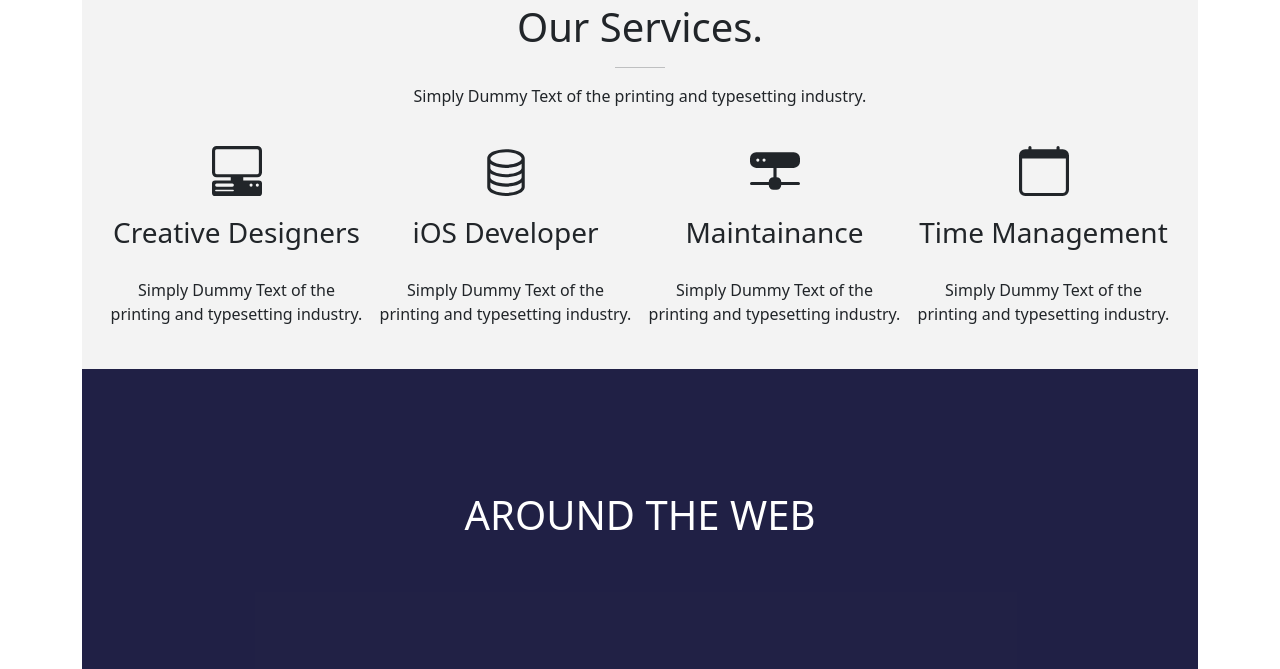
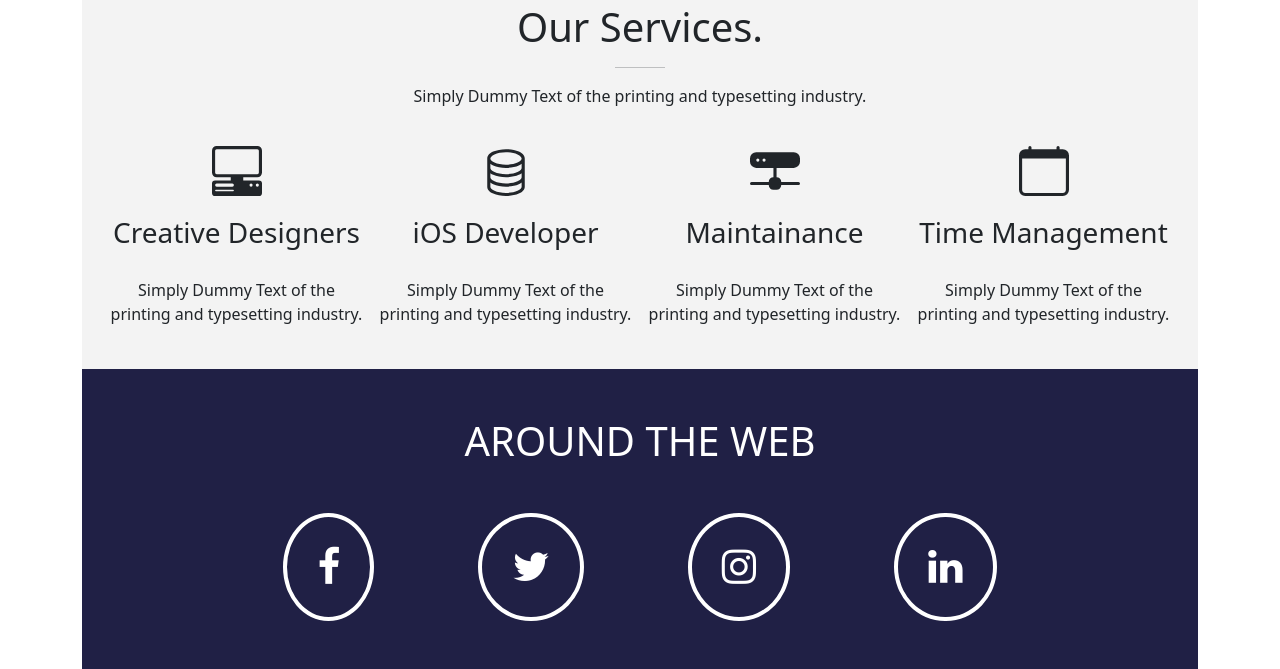
Before and after one commit to Sharanya-auc/My-Portfolio, a plain HTML site: page portfolio.html in a window 1280 px wide. Shown: the part 2711-3380 px from the top of the page. Drawn offline with nearby package versions, Linux system fonts and the light colour scheme.

Commit message:
I've added footer icons

```diff
--- a/portfolio.html
+++ b/portfolio.html
@@ -273,7 +273,11 @@
         </div>
         <div class="footer">
             <h1 style="color: white;">AROUND THE WEB</h1>
-
+            <div class="icons">
+                <a href="#" class="fa fa-facebook icon" ></a>
+                <a href="#" class="fa fa-twitter icon" ></a>
+                <a href="#" class="fa fa-instagram icon" ></a>
+                <a href="#" class="fa fa-linkedin icon" ></a>
            </div>
         </div>
 
```
